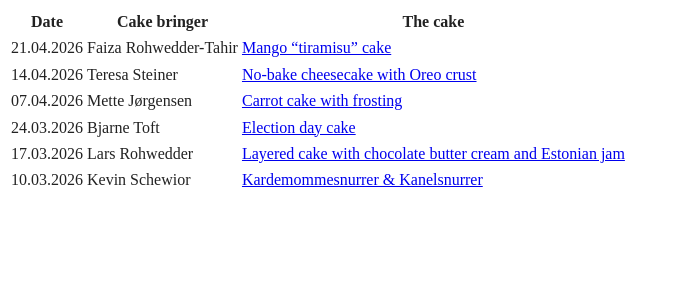
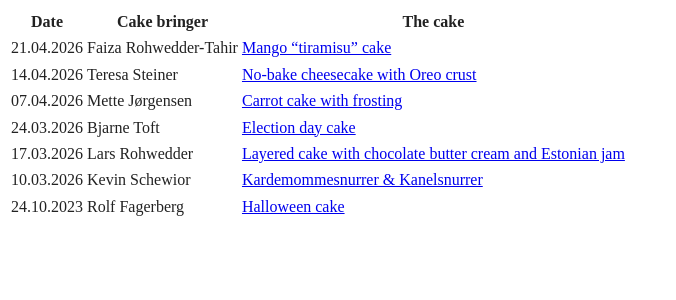
Before and after one commit to larsrohwedder/larsrohwedder.github.io, a Jekyll site: the page built from cakeclub/history.md, in a window 1280 px wide. Shown: the top 300 px of the page, without its empty margins (0-676 px from the left). Built offline with Jekyll 4.4.1, drawn with Linux system fonts in a browser that asks for light colours; our own code applies the rules of GitHub Pages for plain Markdown files.

Commit message:
Update history.md

```diff
--- a/cakeclub/history.md
+++ b/cakeclub/history.md
@@ -7,3 +7,4 @@
 | 24.03.2026 | Bjarne Toft           | [Election day cake](img/24_03_26.jpg) |
 | 17.03.2026 | Lars Rohwedder        | [Layered cake with chocolate butter cream and Estonian jam](img/17_03_26.jpg) |
 | 10.03.2026 | Kevin Schewior        | [Kardemommesnurrer & Kanelsnurrer](img/10_03_26.jpg) |
+| 24.10.2023 | Rolf Fagerberg        | [Halloween cake](img/24_10_23.jpg) |
```
